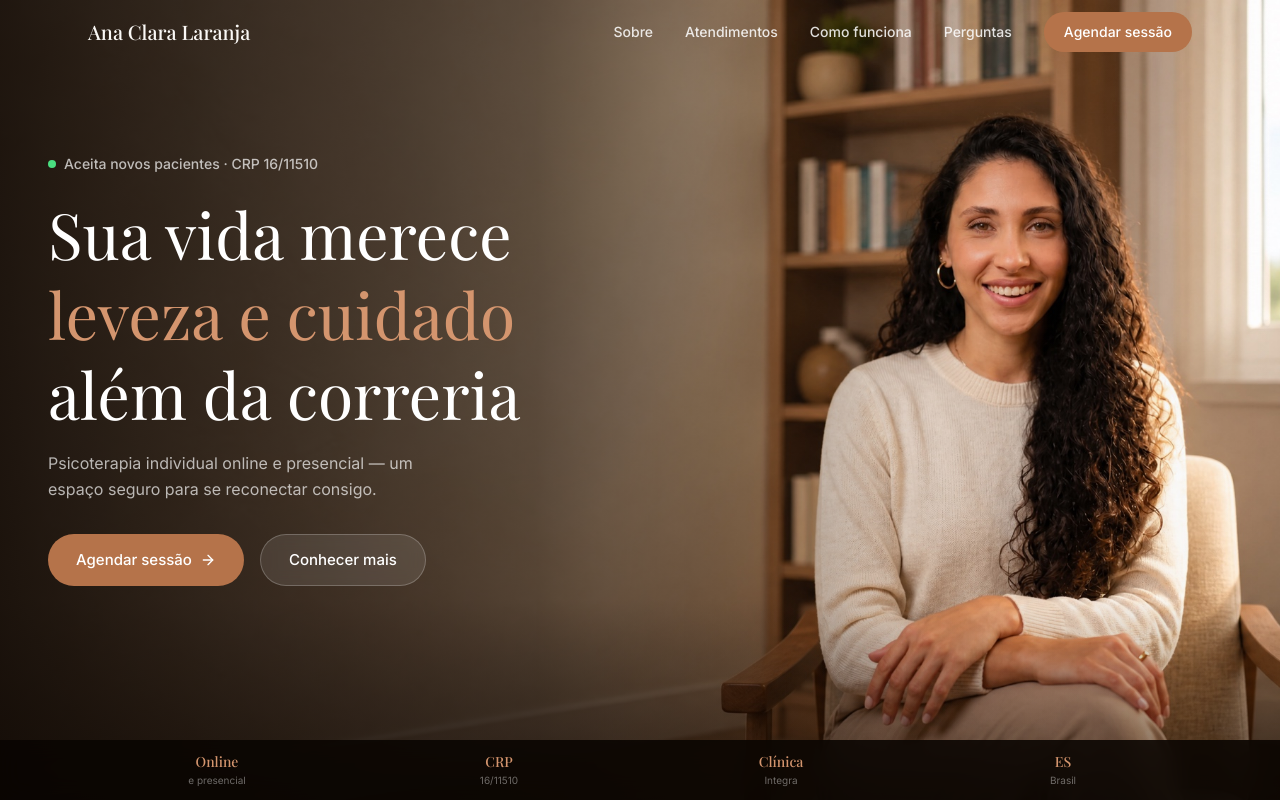
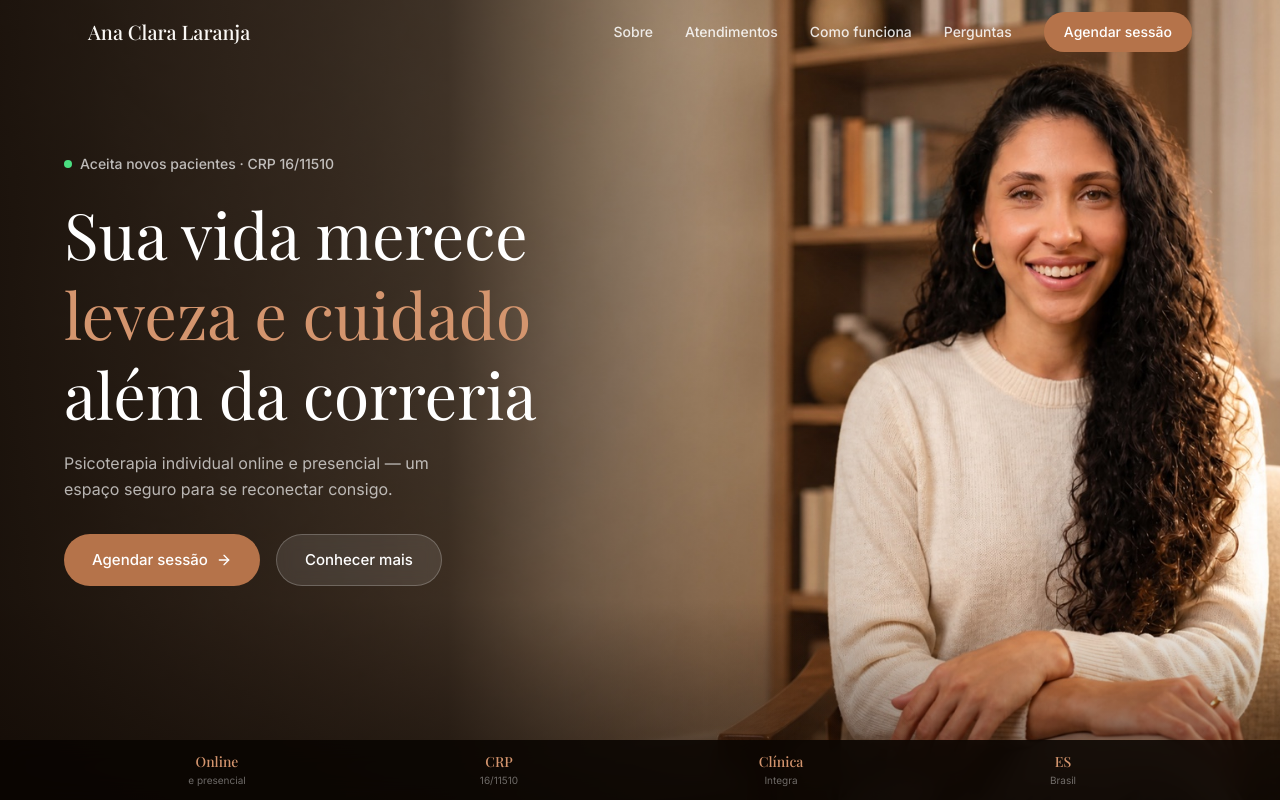
Before and after one commit to danlima-rgb/codetest, a React (Vite) app in the folder ana-clara/: page / in a window 1280 px wide. Shown: the top 800 px of the page. Built offline with nearby package versions, Linux system fonts and the light colour scheme; a web font is replaced by a local one.

Commit message:
Desktop hero: text in left column (44%), woman zoomed and shifted left
https://claude.ai/code/session_01LxZUVBEu8W7zuxfJnN4KUf

```diff
--- a/ana-clara/src/components/Hero.jsx
+++ b/ana-clara/src/components/Hero.jsx
@@ -109,27 +109,34 @@ export default function Hero() {
       {/* ── DESKTOP (≥ 768px) ────────────────────────────── */}
       <div
         className="relative hidden md:flex flex-col"
-        style={{ height: '100svh', minHeight: '650px', background: '#1C1008' }}
+        style={{ height: '100svh', minHeight: '650px', background: '#1C1008', overflow: 'hidden' }}
       >
         <div className="absolute inset-0">
           <img
             src={fotoDesktop}
             alt="Ana Clara Laranja"
-            style={{ width: '100%', height: '100%', objectFit: 'cover', objectPosition: '58% center' }}
+            style={{
+              width: '100%',
+              height: '100%',
+              objectFit: 'cover',
+              objectPosition: '52% center',
+              transform: 'scale(1.18)',
+              transformOrigin: '62% center',
+            }}
           />
           <div
             className="absolute inset-0"
             style={{
               background: `
-                linear-gradient(to right, rgba(15,8,3,0.90) 0%, rgba(15,8,3,0.60) 42%, rgba(15,8,3,0.08) 70%, transparent 100%),
+                linear-gradient(to right, rgba(15,8,3,0.92) 0%, rgba(15,8,3,0.75) 35%, rgba(15,8,3,0.20) 55%, transparent 72%),
                 linear-gradient(to top, rgba(15,8,3,0.55) 0%, transparent 25%)
               `,
             }}
           />
         </div>
 
-        <div className="relative z-10 flex-1 w-full px-12 flex flex-col justify-center">
-          <div style={{ maxWidth: '480px' }}>
+        <div className="relative z-10 flex-1 flex flex-col justify-center" style={{ paddingLeft: '5%', maxWidth: '44%' }}>
+          <div>
             <div className="flex items-center gap-2 mb-5">
               <div className="w-2 h-2 rounded-full bg-green-400 animate-pulse" />
               <span className="text-sm font-medium" style={{ color: 'rgba(255,255,255,0.70)' }}>
```
